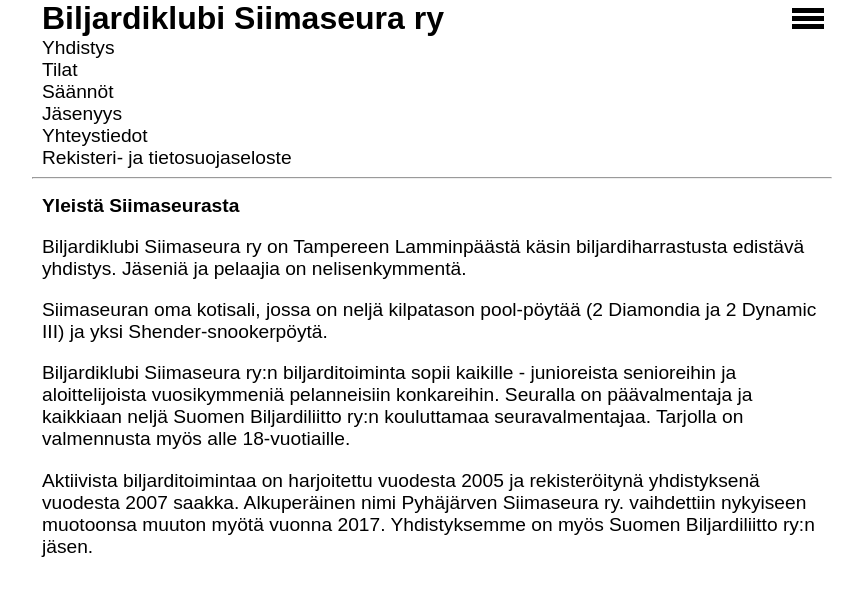
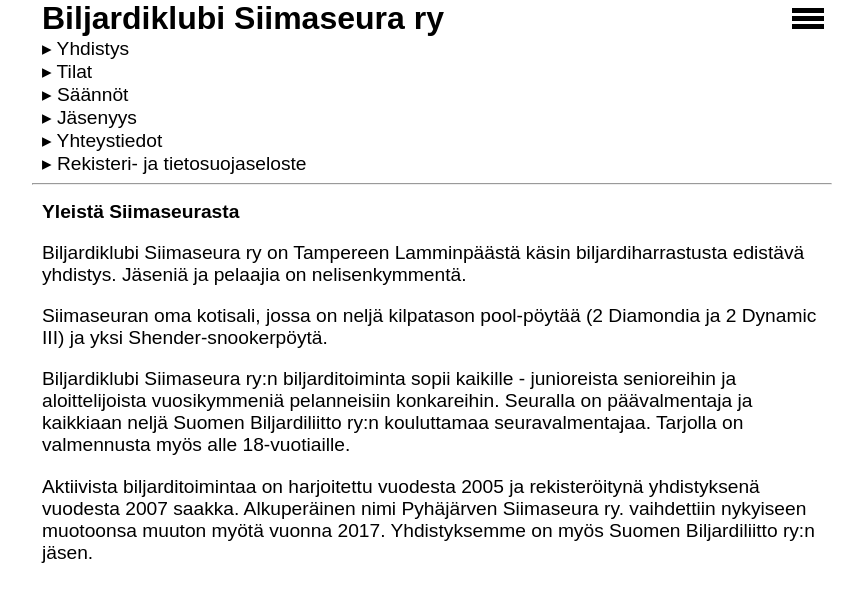
Before and after one commit to keinaju/siima, a website: page assets/index.html in a window 1280 px wide. Both pictures are taken after a click on the element 1020 px from the left and 20 px from the top of the page. Shown: the whole page, without its empty margins (208-1071 px from the left). Drawn offline with Linux system fonts and the light colour scheme.

Commit message:
add arrows

```diff
--- a/assets/index.html
+++ b/assets/index.html
@@ -14,13 +14,13 @@
       <span id="navigation-title">Biljardiklubi Siimaseura ry</span>
       <span id="menu-icon-container"></span>
       <div id="navigation-buttons-container">
-        <div class="navigation-button" id="home">Yhdistys</div>
-        <div class="navigation-button" id="premises">Tilat</div>
-        <div class="navigation-button" id="rules">Säännöt</div>
-        <div class="navigation-button" id="membership">Jäsenyys</div>
-        <div class="navigation-button" id="contacts">Yhteystiedot</div>
+        <div class="navigation-button" id="home">&#9656; Yhdistys</div>
+        <div class="navigation-button" id="premises">&#9656; Tilat</div>
+        <div class="navigation-button" id="rules">&#9656; Säännöt</div>
+        <div class="navigation-button" id="membership">&#9656; Jäsenyys</div>
+        <div class="navigation-button" id="contacts">&#9656; Yhteystiedot</div>
         <div class="navigation-button" id="policy">
-          Rekisteri- ja tietosuojaseloste
+          &#9656; Rekisteri- ja tietosuojaseloste
         </div>
       </div>
     </div>
```
